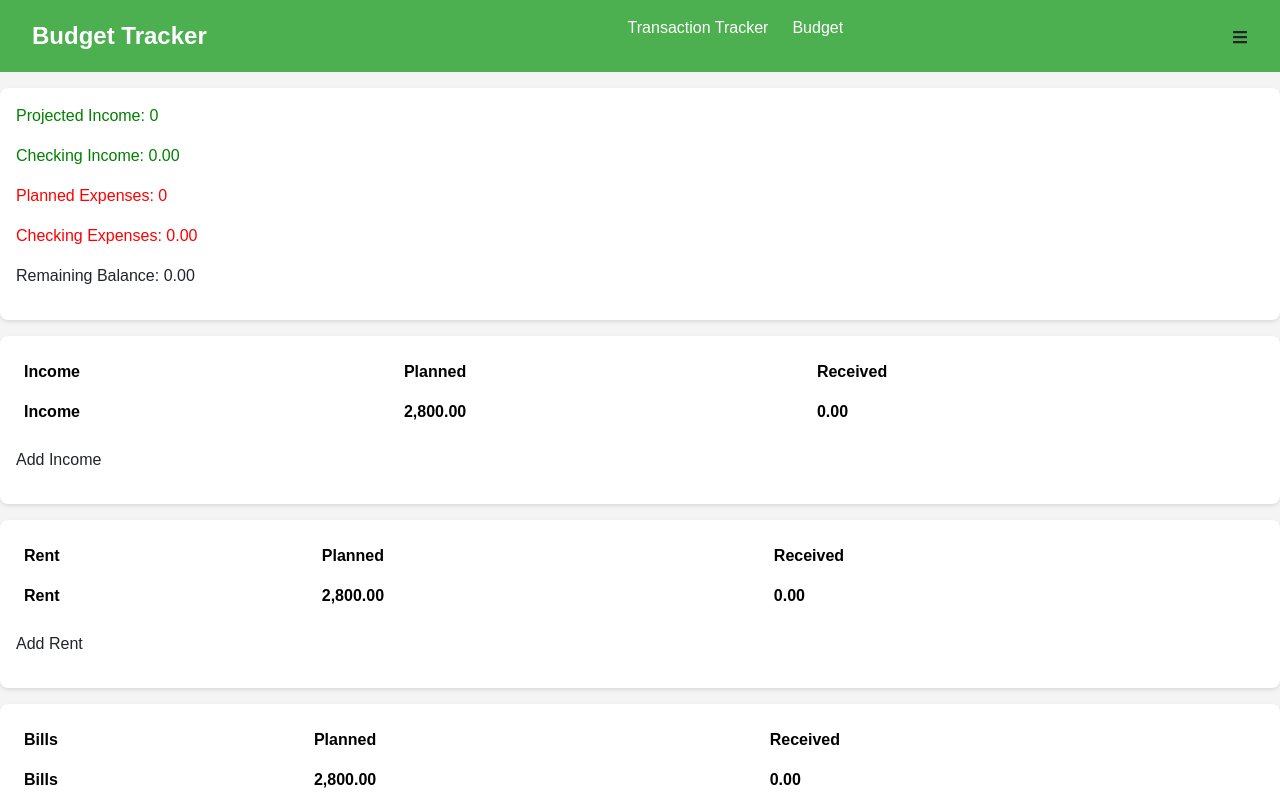
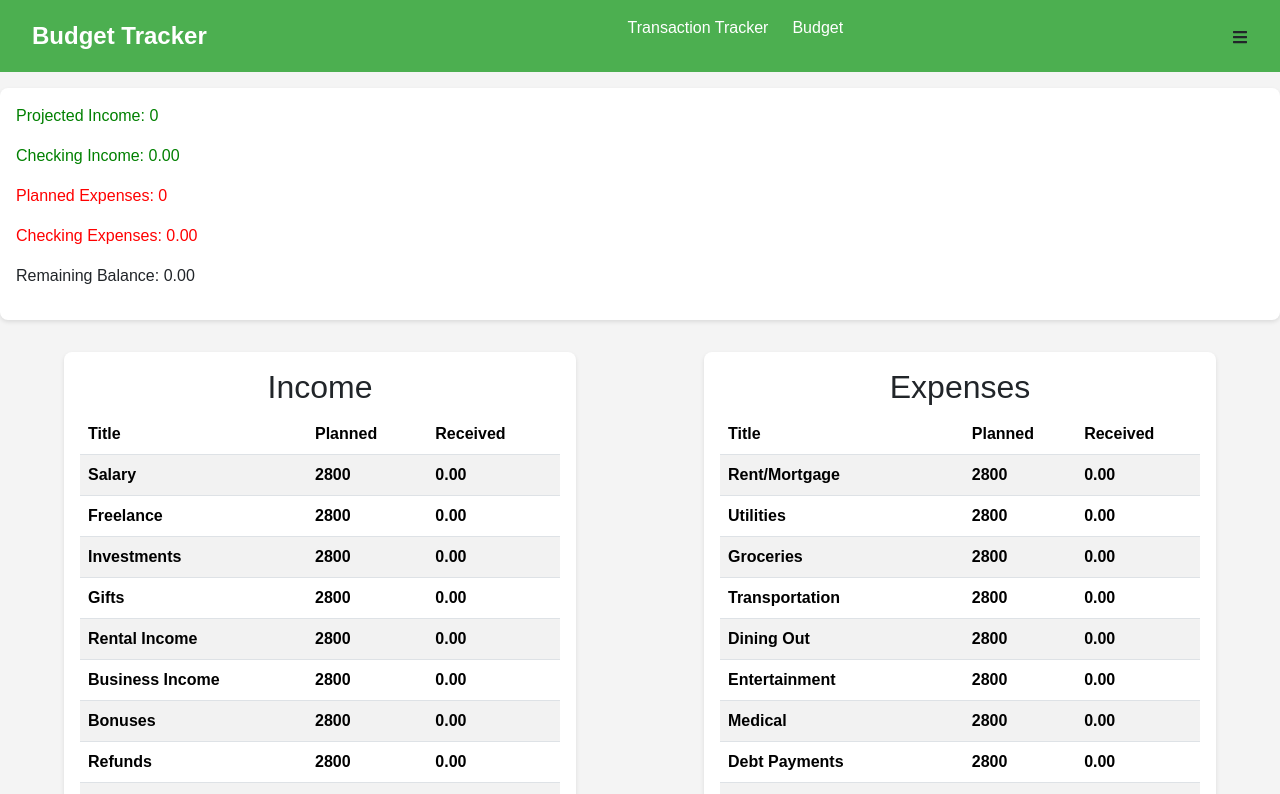
Before and after one commit to devaneyj3/next-budget, a Next.js app: page /budget in a window 1280 px wide. Shown: the top 794 px of the page. Built offline with nearby package versions, Linux system fonts and the light colour scheme; no server answers; the database is empty.

Commit message:
use transactions categories for budget categories and chang budget table

```diff
--- /dev/null
+++ b/app/budget/budget.module.scss
@@ -0,0 +1,5 @@
+.budget {
+  display: flex;
+  justify-content: space-around;
+
+}
--- a/app/budget/page.js
+++ b/app/budget/page.js
@@ -1,15 +1,17 @@
 "use client";
 import Summary from "@/components/Summary/Summary";
 import BudgetBox from "@/components/BudgetBox/BudgetBox";
+import { expenseCategories, incomeCategories } from "@/utils/categories";
+import classes from "./budget.module.scss";
 
 export default function Home() {
-	const budgetItems = ["Income", "Rent", "Bills", "Food"];
 	return (
 		<div>
 			<Summary />
-			{budgetItems.map((item, key) => {
-				return <BudgetBox key={key} title={item} item={item} />;
-			})}
+			<section className={classes.budget}>
+				<BudgetBox categories={incomeCategories} type="Income" />
+				<BudgetBox categories={expenseCategories} type="Expenses" />
+			</section>
 		</div>
 	);
 }
--- a/components/BudgetBox/BudgetBox.js
+++ b/components/BudgetBox/BudgetBox.js
@@ -1,51 +1,26 @@
 "use client";
-import React, { useEffect, useState } from "react";
 import styles from "./BudgetBox.module.scss";
 import { Table } from "reactstrap";
-import { useTransactionContext } from "@/context/TransactionContext";
-import { transformMoney } from "@/utils/helper";
+import BudgetItem from "./BudgetItem";
 
-export default function BudgetBox({ title, item }) {
-	const { transactionsData } = useTransactionContext();
-	const [transactionsByCategory, setTransactionsByCategory] = useState([]);
-
-	useEffect(() => {
-		const getTransactionsByCategory = (category) => {
-			return transactionsData.filter(
-				(transaction) =>
-					transaction.account === "Checking" &&
-					transaction.category === category
-			);
-		};
-
-		setTransactionsByCategory(getTransactionsByCategory(title));
-	}, [title, item, transactionsData]);
-
-	// ✅ Use `.reduce()` to sum the total amount of transactions in this category
-	const totalReceived = transactionsByCategory.reduce(
-		(acc, transaction) => acc + transaction.amount,
-		0
-	);
-
+export default function BudgetBox({ categories, type }) {
 	return (
 		<div className={styles.BudgetBox}>
-			<Table borderless>
+			<h2>{type}</h2>
+			<Table hover striped>
 				<thead>
 					<tr>
-						<th>{title}</th>
+						<th>Title</th>
 						<th>Planned</th>
 						<th>Received</th>
 					</tr>
 				</thead>
 				<tbody>
-					<tr>
-						<th>{title}</th>
-						<th>{transformMoney(2800)}</th>
-						<th>{transformMoney(totalReceived)}</th>
-					</tr>
+					{categories.map((category) => {
+						return <BudgetItem key={category} category={category} />;
+					})}
 				</tbody>
 			</Table>
-			<p>Add {item}</p>
 		</div>
 	);
 }
--- a/components/BudgetBox/BudgetBox.module.scss
+++ b/components/BudgetBox/BudgetBox.module.scss
@@ -1,7 +1,14 @@
 .BudgetBox {
   background: white;
+  text-align: left;
   padding: 1rem;
   margin: 1rem 0;
   border-radius: 8px;
   box-shadow: 0 2px 4px rgba(0, 0, 0, 0.1);
+  width: 40%;
+  height: fit-content;
+
+  h2 {
+    text-align: center;
+  }
 }
--- /dev/null
+++ b/components/BudgetBox/BudgetItem.js
@@ -0,0 +1,33 @@
+import { useTransactionContext } from "@/context/TransactionContext";
+import React, { useEffect, useState } from "react";
+import { transformMoney } from "@/utils/helper";
+
+export default function BudgetItem({ category }) {
+	const { transactionsData } = useTransactionContext();
+	const [transactionsByCategory, setTransactionsByCategory] = useState([]);
+
+	useEffect(() => {
+		const getTransactionsByCategory = (category) => {
+			return transactionsData.filter(
+				(transaction) =>
+					transaction.account === "Checking" &&
+					transaction.category === category
+			);
+		};
+
+		setTransactionsByCategory(getTransactionsByCategory(category));
+	}, [category, transactionsData]);
+
+	// ✅ Use `.reduce()` to sum the total amount of transactions in this category
+	const totalReceived = transactionsByCategory.reduce(
+		(acc, transaction) => acc + transaction.amount,
+		0
+	);
+	return (
+		<tr key={category}>
+			<th>{category}</th>
+			<th>2800</th>
+			<th>{transformMoney(totalReceived)}</th>
+		</tr>
+	);
+}
```
